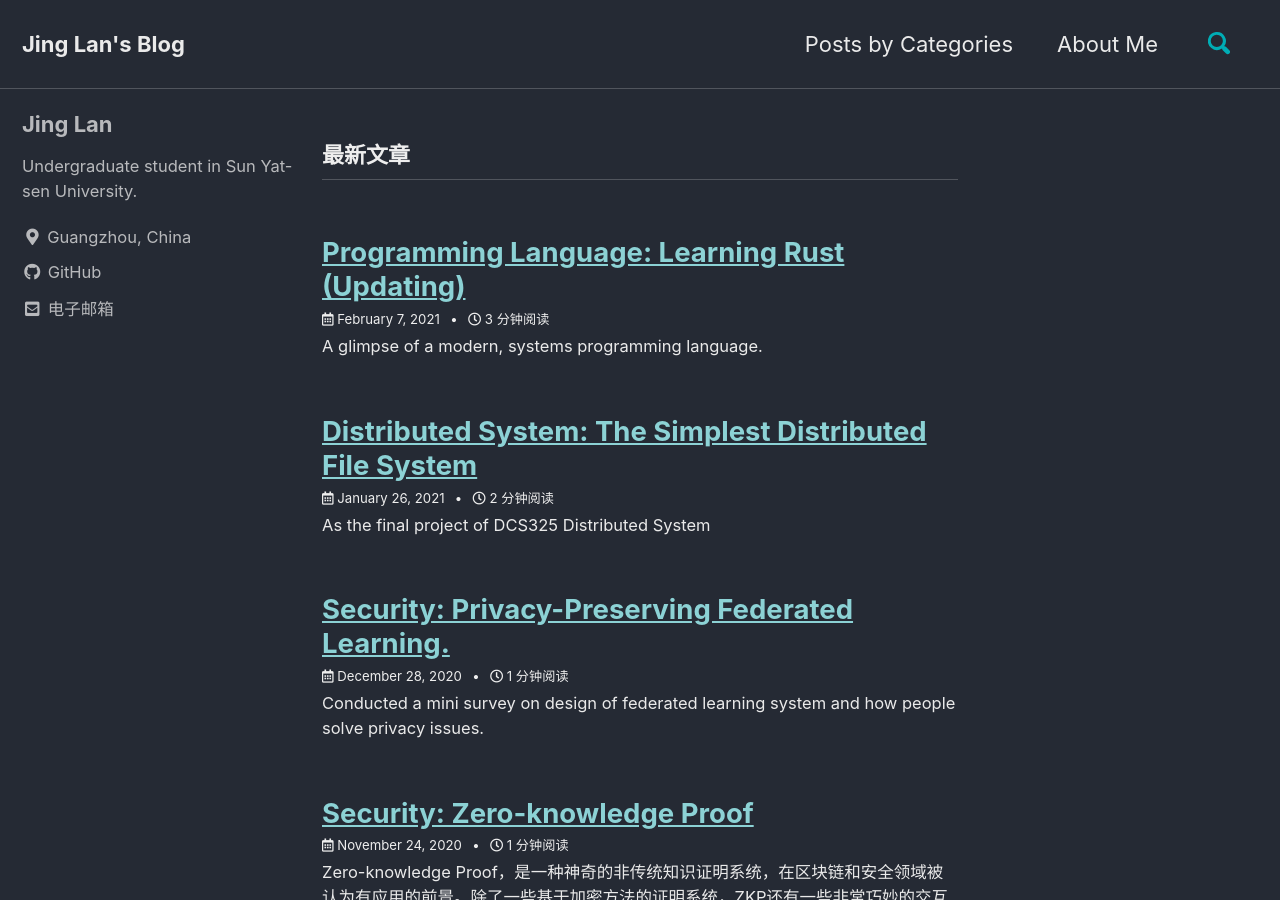
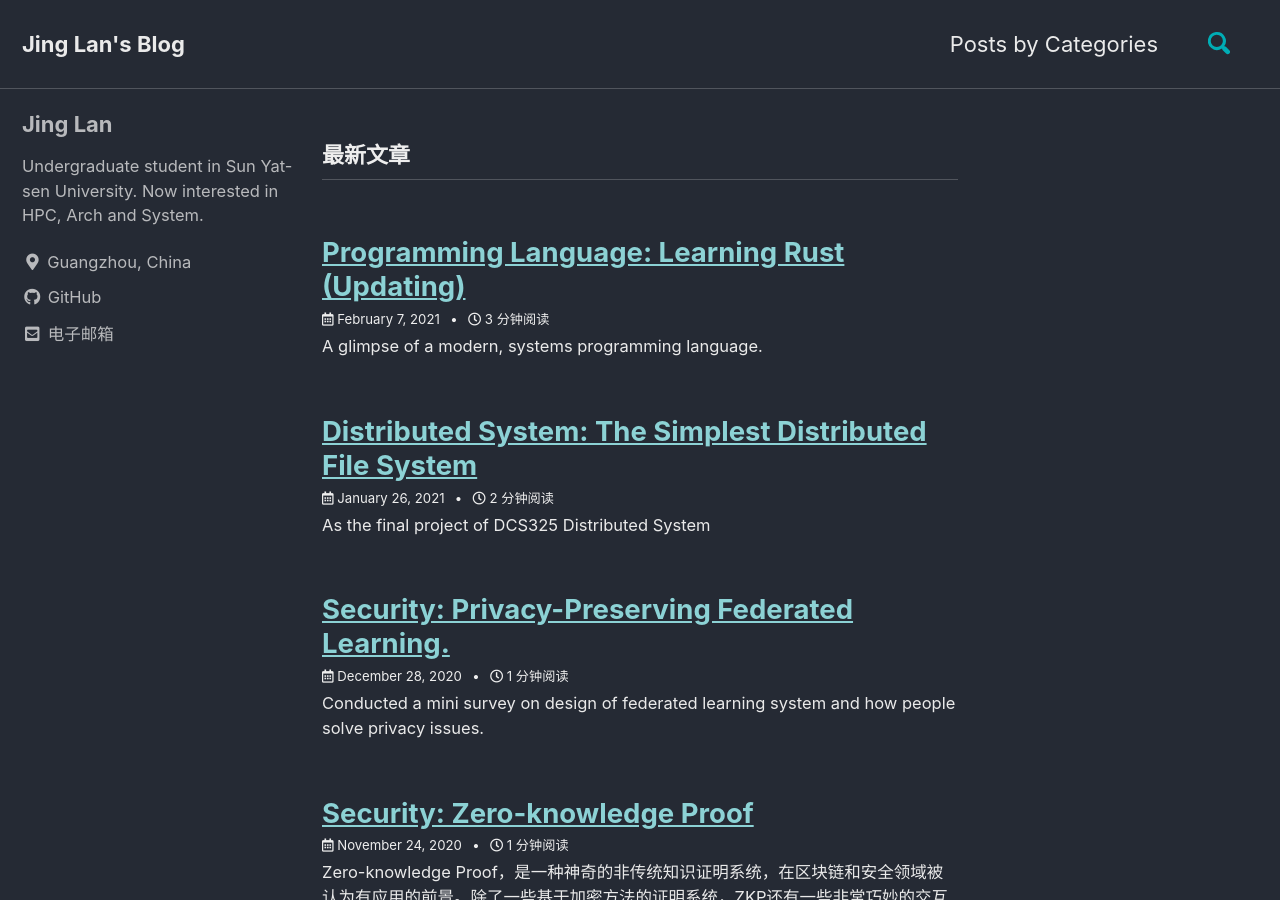
Before and after one commit to Lan-Jing/Lan-Jing.github.io, a Jekyll site: the page built from index.html, in a window 1280 px wide and 900 px high. Built offline with Jekyll 4.4.1, drawn with Linux system fonts in a browser that asks for light colours; cached includes are drawn as plain includes; the list of posts is cut into pages by our own code.

Commit message:
modified the intro.

```diff
--- a/_config.yml
+++ b/_config.yml
@@ -95,7 +95,7 @@ analytics:
 author:
   name             : "Jing Lan"
   avatar           : # path of avatar image, e.g. "/assets/images/bio-photo.jpg"
-  bio              : "Undergraduate student in Sun Yat-sen University."
+  bio              : "Undergraduate student in Sun Yat-sen University. Now interested in HPC, Arch and System."
   location         : "Guangzhou, China"
   email            : "lanj25@mail2.sysu.edu.cn"
   links:
--- a/_data/navigation.yml
+++ b/_data/navigation.yml
@@ -4,8 +4,6 @@ main:
   #   url: https://mmistakes.github.io/minimal-mistakes/about/
   - title: "Posts by Categories"
     url: /categories/
-  - title: "About Me"
-    url: https://github.com/Lan-Jing/
 
 docs:
   - title: "Category"
```
